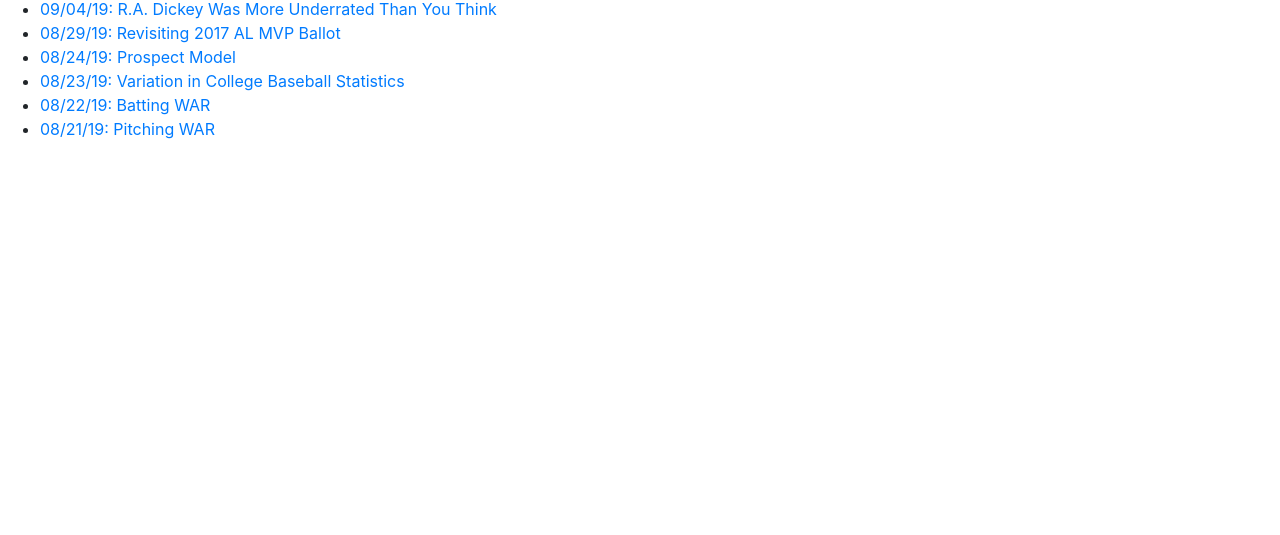
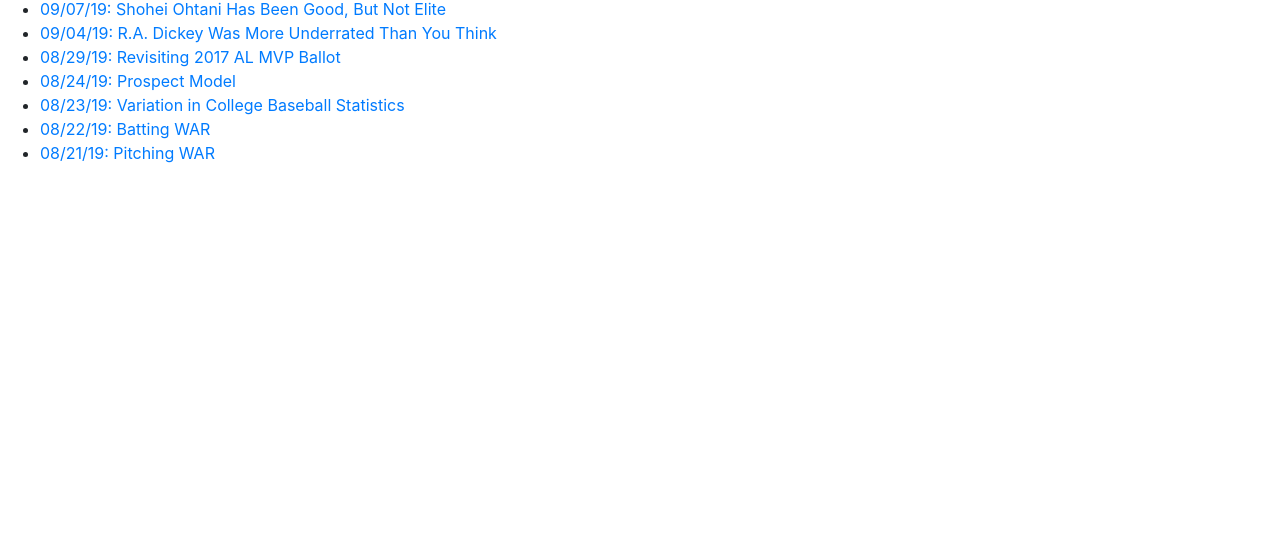
Before and after one commit to SanjayPothula/sanjaypothula.github.io, a plain HTML site: page index.html in a window 1280 px wide. Shown: the part 265-800 px from the top of the page. Drawn offline with nearby package versions, Linux system fonts and the light colour scheme.

Commit message:
add index article

```diff
--- a/index.html
+++ b/index.html
@@ -18,6 +18,7 @@
 	</div>
 <h2>Baseball Analysis</h2>
 <ul>
+	<li><a href="ohtani2019.html">09/07/19: Shohei Ohtani Has Been Good, But Not Elite</a></li>
 	<li><a href="radickey.html">09/04/19: R.A. Dickey Was More Underrated Than You Think</a></li>
 	<li><a href="almvp2017.html">08/29/19: Revisiting 2017 AL MVP Ballot</a></li>
 	<li><a href="prospect_model.html">08/24/19: Prospect Model</a></li>
```
